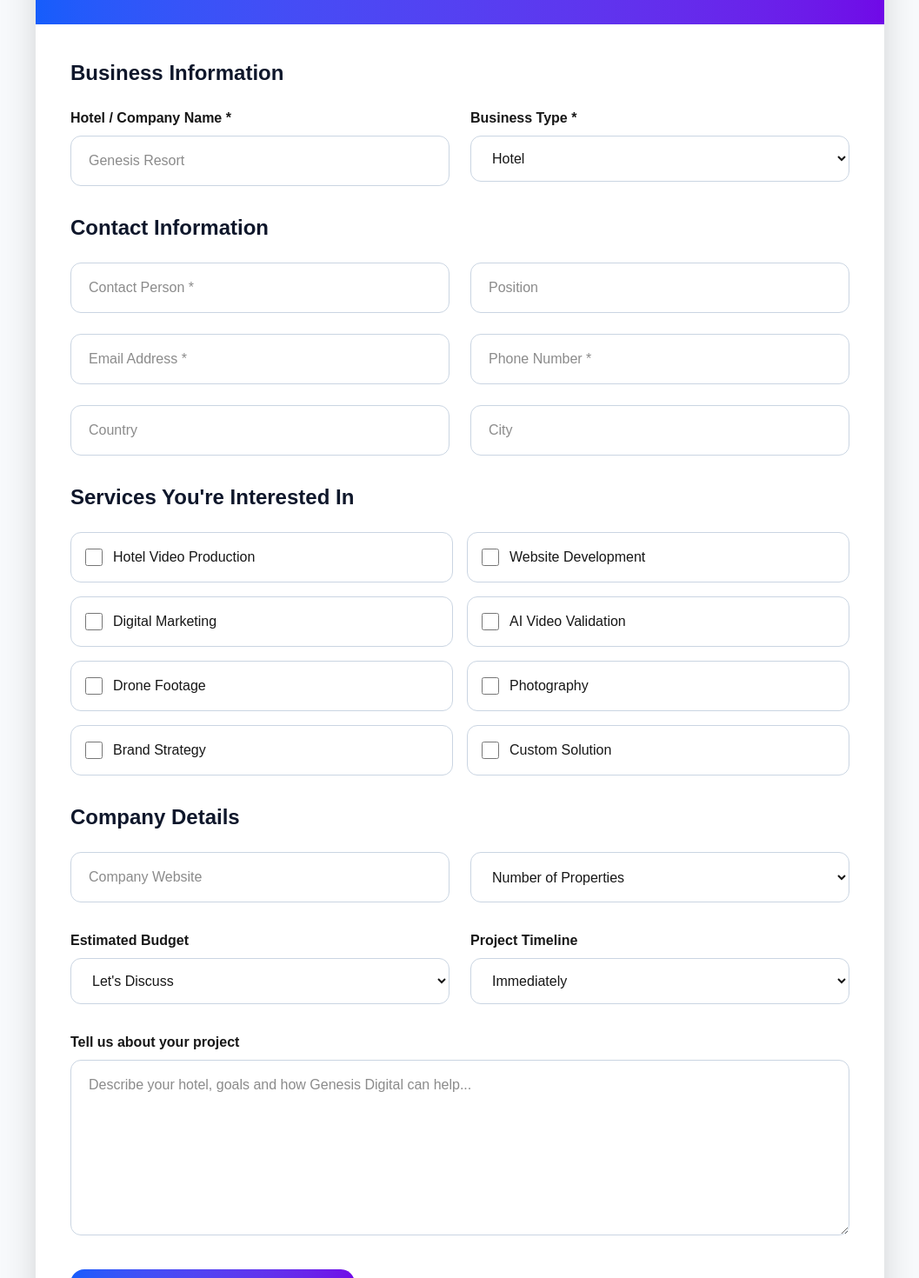
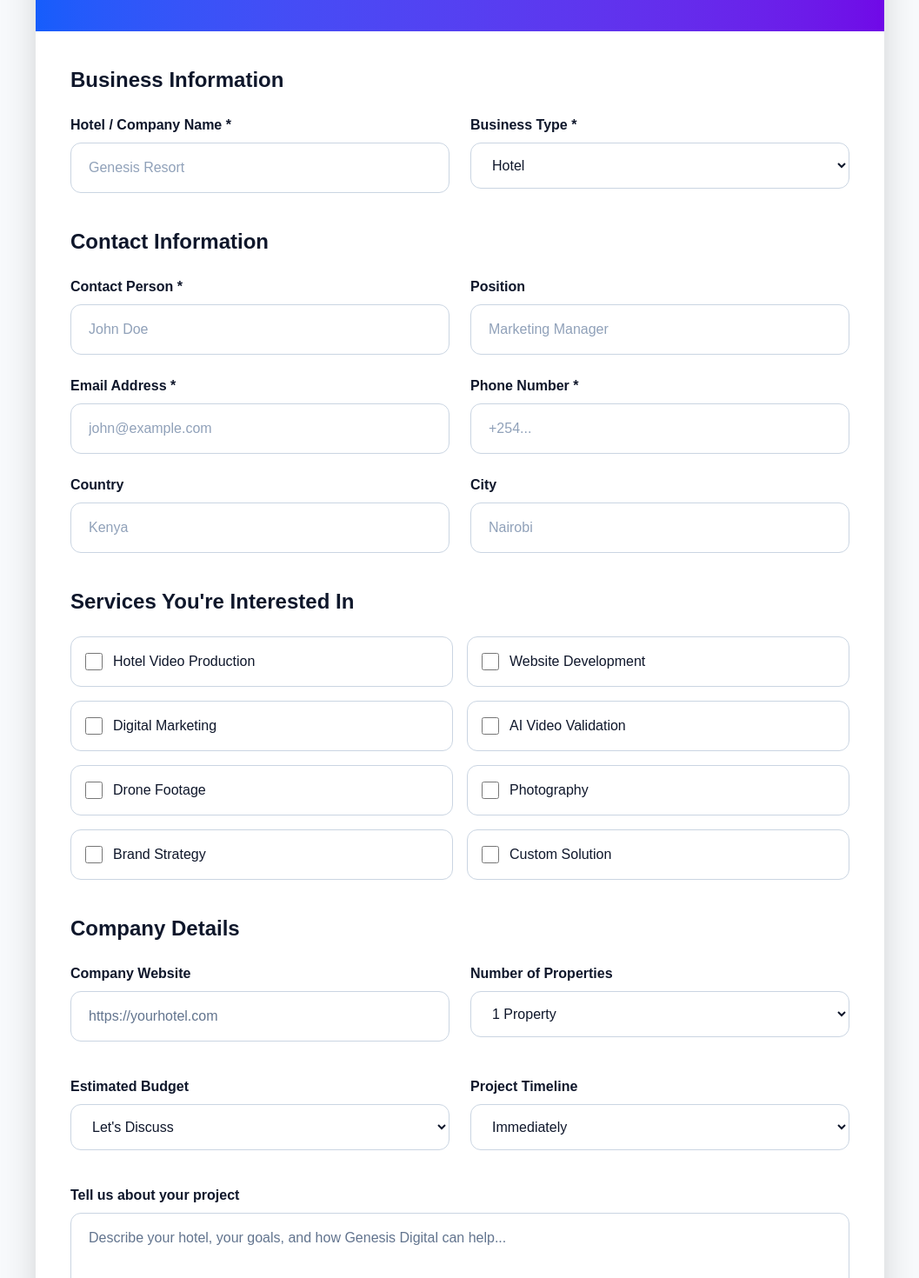
Before and after one commit to ezekielmose/genesis_website_proffesional, a Next.js app: page /partner in a window 1280 px wide. Shown: the part 440-1910 px from the top of the page at 87% size, without its empty margins (111-1168 px from the left). Built offline with nearby package versions, Linux system fonts and the light colour scheme.

Commit message:
Update page.tsx

```diff
--- a/app/partner/page.tsx
+++ b/app/partner/page.tsx
@@ -13,7 +13,7 @@ export default function PartnerPage() {
 
         <Link
           href="/get-started"
-          className="mb-10 inline-flex items-center gap-2 text-blue-600 hover:text-blue-700"
+          className="mb-10 inline-flex items-center gap-2 font-medium text-blue-600 transition hover:text-blue-700"
         >
           <ArrowLeft size={18} />
           Back
@@ -22,7 +22,7 @@ export default function PartnerPage() {
         <motion.div
           initial={{ opacity: 0, y: 40 }}
           animate={{ opacity: 1, y: 0 }}
-          transition={{ duration: .6 }}
+          transition={{ duration: 0.6 }}
           className="overflow-hidden rounded-[36px] bg-white shadow-2xl"
         >
 
@@ -40,7 +40,7 @@ export default function PartnerPage() {
               Become a Partner
             </h1>
 
-            <p className="mt-5 max-w-3xl text-lg text-blue-100">
+            <p className="mt-5 max-w-3xl text-lg leading-8 text-blue-100">
               We'd love to work with your hotel, resort, travel agency or
               hospitality business. Fill in the details below and our team
               will contact you shortly.
@@ -48,11 +48,11 @@ export default function PartnerPage() {
 
           </div>
 
-          {/* Form */}
+          {/* FORM */}
 
-          <form className="space-y-8 p-10">
+          <form className="space-y-10 p-10">
 
-            {/* Business Information */}
+            {/* BUSINESS INFORMATION */}
 
             <div>
 
@@ -63,26 +63,29 @@ export default function PartnerPage() {
               <div className="grid gap-6 md:grid-cols-2">
 
                 <div>
-                  <label className="mb-2 block font-semibold">
+
+                  <label className="mb-2 block font-semibold text-slate-900">
                     Hotel / Company Name *
                   </label>
 
                   <input
                     type="text"
                     required
-                    className="w-full rounded-xl border border-slate-300 px-5 py-4 outline-none focus:border-blue-600"
                     placeholder="Genesis Resort"
+                    className="w-full rounded-xl border border-slate-300 px-5 py-4 text-slate-900 placeholder:text-slate-400 outline-none transition focus:border-blue-600 focus:ring-2 focus:ring-blue-200"
                   />
+
                 </div>
 
                 <div>
-                  <label className="mb-2 block font-semibold">
+
+                  <label className="mb-2 block font-semibold text-slate-900">
                     Business Type *
                   </label>
 
                   <select
                     required
-                    className="w-full rounded-xl border border-slate-300 px-5 py-4 outline-none focus:border-blue-600"
+                    className="w-full rounded-xl border border-slate-300 bg-white px-5 py-4 text-slate-900 outline-none transition focus:border-blue-600 focus:ring-2 focus:ring-blue-200"
                   >
                     <option>Hotel</option>
                     <option>Resort</option>
@@ -92,13 +95,14 @@ export default function PartnerPage() {
                     <option>Apartment</option>
                     <option>Other</option>
                   </select>
+
                 </div>
 
               </div>
 
             </div>
 
-            {/* Contact Information */}
+            {/* CONTACT INFORMATION */}
 
             <div>
 
@@ -108,39 +112,87 @@ export default function PartnerPage() {
 
               <div className="grid gap-6 md:grid-cols-2">
 
-                <input
-                  required
-                  placeholder="Contact Person *"
-                  className="rounded-xl border border-slate-300 px-5 py-4 outline-none focus:border-blue-600"
-                />
+                <div>
 
-                <input
-                  placeholder="Position"
-                  className="rounded-xl border border-slate-300 px-5 py-4 outline-none focus:border-blue-600"
-                />
+                  <label className="mb-2 block font-semibold text-slate-900">
+                    Contact Person *
+                  </label>
 
                   <input
                     required
+                    placeholder="John Doe"
+                    className="w-full rounded-xl border border-slate-300 px-5 py-4 text-slate-900 placeholder:text-slate-400 outline-none transition focus:border-blue-600 focus:ring-2 focus:ring-blue-200"
+                  />
+
+                </div>
+
+                <div>
+
+                  <label className="mb-2 block font-semibold text-slate-900">
+                    Position
+                  </label>
+
+                  <input
+                    placeholder="Marketing Manager"
+                    className="w-full rounded-xl border border-slate-300 px-5 py-4 text-slate-900 placeholder:text-slate-400 outline-none transition focus:border-blue-600 focus:ring-2 focus:ring-blue-200"
+                  />
+
+                </div>
+
+                <div>
+
+                  <label className="mb-2 block font-semibold text-slate-900">
+                    Email Address *
+                  </label>
+
+                  <input
                     type="email"
-                  placeholder="Email Address *"
-                  className="rounded-xl border border-slate-300 px-5 py-4 outline-none focus:border-blue-600"
+                    required
+                    placeholder="john@example.com"
+                    className="w-full rounded-xl border border-slate-300 px-5 py-4 text-slate-900 placeholder:text-slate-400 outline-none transition focus:border-blue-600 focus:ring-2 focus:ring-blue-200"
                   />
+
+                </div>
+
+                <div>
+
+                  <label className="mb-2 block font-semibold text-slate-900">
+                    Phone Number *
+                  </label>
 
                   <input
                     required
-                  placeholder="Phone Number *"
-                  className="rounded-xl border border-slate-300 px-5 py-4 outline-none focus:border-blue-600"
+                    placeholder="+254..."
+                    className="w-full rounded-xl border border-slate-300 px-5 py-4 text-slate-900 placeholder:text-slate-400 outline-none transition focus:border-blue-600 focus:ring-2 focus:ring-blue-200"
                   />
 
+                </div>
+
+                <div>
+
+                  <label className="mb-2 block font-semibold text-slate-900">
+                    Country
+                  </label>
+
                   <input
-                  placeholder="Country"
-                  className="rounded-xl border border-slate-300 px-5 py-4 outline-none focus:border-blue-600"
+                    placeholder="Kenya"
+                    className="w-full rounded-xl border border-slate-300 px-5 py-4 text-slate-900 placeholder:text-slate-400 outline-none transition focus:border-blue-600 focus:ring-2 focus:ring-blue-200"
                   />
 
+                </div>
+
+                <div>
+
+                  <label className="mb-2 block font-semibold text-slate-900">
+                    City
+                  </label>
+
                   <input
-                  placeholder="City"
-                  className="rounded-xl border border-slate-300 px-5 py-4 outline-none focus:border-blue-600"
+                    placeholder="Nairobi"
+                    className="w-full rounded-xl border border-slate-300 px-5 py-4 text-slate-900 placeholder:text-slate-400 outline-none transition focus:border-blue-600 focus:ring-2 focus:ring-blue-200"
                   />
+
+                </div>
 
               </div>
 
@@ -148,14 +200,14 @@ export default function PartnerPage() {
 
             {/* Services */}
 
+                        {/* Services */}
+
             <div>
-
               <h2 className="mb-6 text-2xl font-bold text-slate-900">
                 Services You're Interested In
               </h2>
 
               <div className="grid gap-4 md:grid-cols-2">
-
                 {[
                   "Hotel Video Production",
                   "Website Development",
@@ -166,131 +218,128 @@ export default function PartnerPage() {
                   "Brand Strategy",
                   "Custom Solution",
                 ].map((service) => (
-
                   <label
                     key={service}
-                    className="flex items-center gap-3 rounded-xl border border-slate-300 p-4 hover:border-blue-600"
+                    className="flex cursor-pointer items-center gap-3 rounded-xl border border-slate-300 p-4 text-slate-900 transition hover:border-blue-600 hover:bg-blue-50"
                   >
-
                     <input
                       type="checkbox"
-                      className="h-5 w-5"
+                      className="h-5 w-5 accent-blue-600"
                     />
 
+                    <span className="font-medium text-slate-900">
                       {service}
-
+                    </span>
                   </label>
-
                 ))}
-
               </div>
-
             </div>
 
             {/* Company Details */}
 
             <div>
-
               <h2 className="mb-6 text-2xl font-bold text-slate-900">
                 Company Details
               </h2>
 
               <div className="grid gap-6 md:grid-cols-2">
+                <div>
+                  <label className="mb-2 block font-semibold text-slate-900">
+                    Company Website
+                  </label>
 
                   <input
-                  placeholder="Company Website"
-                  className="rounded-xl border border-slate-300 px-5 py-4 outline-none focus:border-blue-600"
+                    type="url"
+                    placeholder="https://yourhotel.com"
+                    className="w-full rounded-xl border border-slate-300 px-5 py-4 text-slate-900 placeholder:text-slate-500 outline-none focus:border-blue-600"
                   />
-
-                <select className="rounded-xl border border-slate-300 px-5 py-4 outline-none focus:border-blue-600">
-
-                  <option>Number of Properties</option>
-                  <option>1</option>
-                  <option>2 - 5</option>
-                  <option>6 - 10</option>
-                  <option>11+</option>
-
-                </select>
-
                 </div>
 
+                <div>
+                  <label className="mb-2 block font-semibold text-slate-900">
+                    Number of Properties
+                  </label>
+
+                  <select
+                    className="w-full rounded-xl border border-slate-300 px-5 py-4 text-slate-900 outline-none focus:border-blue-600"
+                  >
+                    <option>1 Property</option>
+                    <option>2 - 5 Properties</option>
+                    <option>6 - 10 Properties</option>
+                    <option>11+ Properties</option>
+                  </select>
+                </div>
+              </div>
             </div>
 
             {/* Budget */}
 
             <div className="grid gap-6 md:grid-cols-2">
-
               <div>
-
-                <label className="mb-2 block font-semibold">
+                <label className="mb-2 block font-semibold text-slate-900">
                   Estimated Budget
                 </label>
 
-                <select className="w-full rounded-xl border border-slate-300 px-5 py-4 outline-none focus:border-blue-600">
-
+                <select
+                  className="w-full rounded-xl border border-slate-300 px-5 py-4 text-slate-900 outline-none focus:border-blue-600"
+                >
                   <option>Let's Discuss</option>
                   <option>Under $1,000</option>
                   <option>$1,000 - $5,000</option>
                   <option>$5,000 - $10,000</option>
                   <option>$10,000+</option>
-
                 </select>
-
               </div>
 
               <div>
-
-                <label className="mb-2 block font-semibold">
+                <label className="mb-2 block font-semibold text-slate-900">
                   Project Timeline
                 </label>
 
-                <select className="w-full rounded-xl border border-slate-300 px-5 py-4 outline-none focus:border-blue-600">
-
+                <select
+                  className="w-full rounded-xl border border-slate-300 px-5 py-4 text-slate-900 outline-none focus:border-blue-600"
+                >
                   <option>Immediately</option>
                   <option>Within 1 Month</option>
                   <option>1 - 3 Months</option>
                   <option>Just Exploring</option>
-
                 </select>
-
               </div>
-
             </div>
 
             {/* Project */}
 
             <div>
-
-              <label className="mb-2 block font-semibold">
+              <label className="mb-2 block font-semibold text-slate-900">
                 Tell us about your project
               </label>
 
               <textarea
                 rows={7}
-                placeholder="Describe your hotel, goals and how Genesis Digital can help..."
-                className="w-full rounded-xl border border-slate-300 px-5 py-4 outline-none focus:border-blue-600"
+                placeholder="Describe your hotel, your goals, and how Genesis Digital can help..."
+                className="w-full rounded-xl border border-slate-300 px-5 py-4 text-slate-900 placeholder:text-slate-500 outline-none focus:border-blue-600"
               />
-
             </div>
 
             {/* Submit */}
 
+            <div className="pt-4">
               <button
                 type="submit"
-              className="flex items-center gap-3 rounded-2xl bg-gradient-to-r from-blue-600 to-violet-700 px-10 py-5 font-semibold text-white transition hover:scale-105"
+                className="flex items-center gap-3 rounded-2xl bg-gradient-to-r from-blue-600 to-violet-700 px-10 py-5 font-semibold text-white transition-all duration-300 hover:scale-105 hover:shadow-xl"
               >
-
                 <Send size={20} />
 
                 Submit Partnership Request
-
               </button>
+            </div>
 
           </form>
 
         </motion.div>
 
       </div>
+
     </main>
   );
 }
```
Lines whose indentation alone changed are shown as unchanged.
